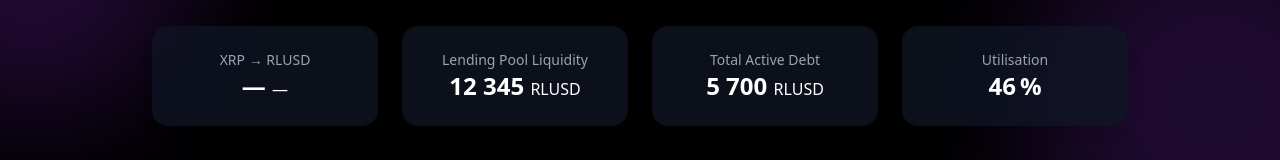
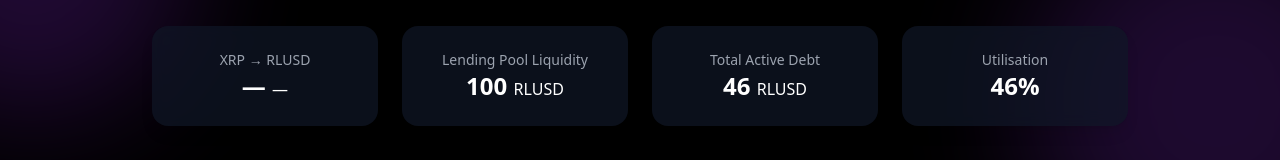
Before and after one commit to songsheng01/XRPL-Hackathon-Singapore, a React (Create React App) app in the folder frontend/: page / in a window 1280 px wide. Shown: the part 135-295 px from the top of the page. Built offline with nearby package versions, Linux system fonts and the light colour scheme; no server answers.

Commit message:
Update MainStats.jsx

```diff
--- a/frontend/src/components/MainStats.jsx
+++ b/frontend/src/components/MainStats.jsx
@@ -33,9 +33,9 @@ export default function MainStats() {
   }, []);
 
   // placeholder pool stats (replace later)
-  const poolXRP = "12 345";
-  const poolDebt = "5 700";
-  const utilisation = "46 %";
+  const poolRLUSD = "100";
+  const poolDebt = "46";
+  const utilisation = "46%";
 
   return (
     <section className="relative overflow-hidden">
@@ -48,7 +48,7 @@ export default function MainStats() {
 
         <div className="grid grid-cols-1 md:grid-cols-4 gap-6 text-center">
           <StatCard label="XRP → RLUSD" value={price} sub={delta} />
-          <StatCard label="Lending Pool Liquidity" value={poolXRP} sub="RLUSD" />
+          <StatCard label="Lending Pool Liquidity" value={poolRLUSD} sub="RLUSD" />
           <StatCard label="Total Active Debt" value={poolDebt} sub="RLUSD" />
           <StatCard label="Utilisation" value={utilisation} />
         </div>
```
